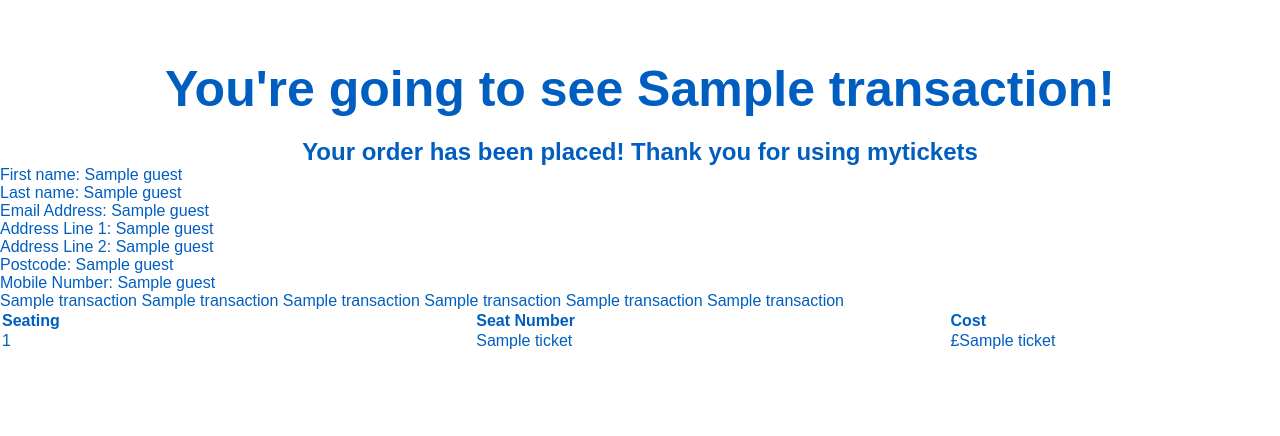
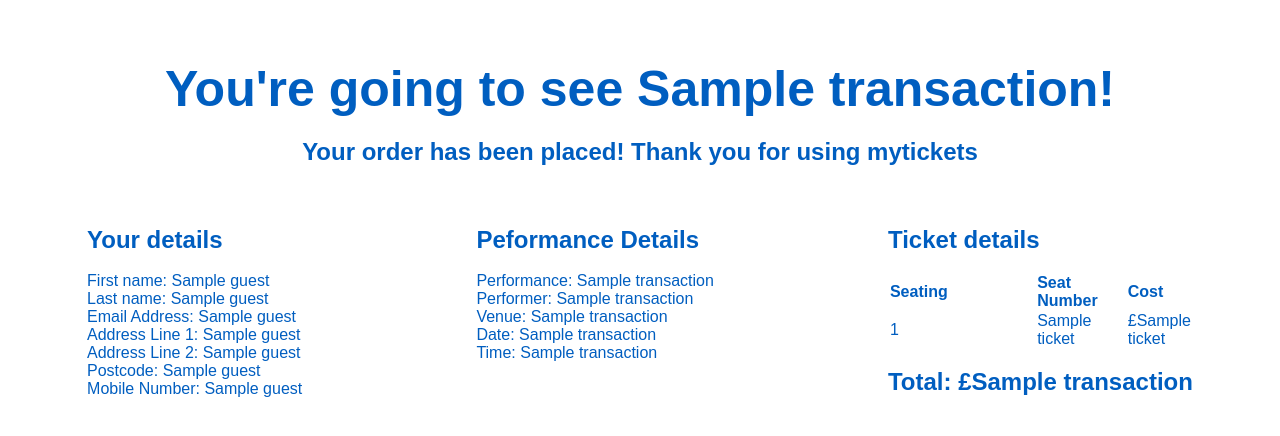
Before and after one commit to William-Eddy/myTickets, a Flask app: template templates/orderConfirmed.html in a window 1280 px wide. Shown: the part 135-571 px from the top of the page. Run offline with Flask 2, Linux system fonts and the light colour scheme; the template is opened without the code that fills it: most values are stand-ins (such as "Sample title", 1, 10 or a date in 2020).

Commit message:
order confirmation styled

```diff
--- a/static/css/theme.css
+++ b/static/css/theme.css
@@ -367,3 +367,9 @@ form h2{
   font-size: 50px;
   padding-bottom: 20px;
 }
+
+.orderConfirmedDetails{
+  display: flex;
+  justify-content:space-around;
+  margin-top: 60px;
+}
--- a/templates/guestInfo.html
+++ b/templates/guestInfo.html
@@ -1,3 +1,4 @@
+
 First name: {{guestData[1]}}<br>
 Last name: {{guestData[2]}}<br>
 Email Address: {{guestData[3]}}<br>
--- a/templates/orderConfirmed.html
+++ b/templates/orderConfirmed.html
@@ -8,16 +8,25 @@
   <h2>Your order has been placed! Thank you for using mytickets</h2>
 </div>
 
+<div class="orderConfirmedDetails">
+
+  <div>
+    <h2>Your details</h2><br>
     {% include "guestInfo.html" %}
-
-{{transactionData[0]}}
-{{transactionData[1]}}
-{{transactionData[2]}}
-{{transactionData[3]}}
-{{transactionData[4]}}
-{{transactionData[5]}}
+  </div>
 
 
+  <div>
+    <h2>Peformance Details</h2><br>
+    Performance: {{transactionData[1]}}<br>
+    Performer: {{transactionData[2]}}<br>
+    Venue: {{transactionData[3]}}<br>
+    Date: {{transactionData[4]}}<br>
+    Time: {{transactionData[5]}}<br>
+  </div>
+
+  <div>
+    <h2>Ticket details</h2>
     <table><br>
       <tr>
         <th>Seating</th>
@@ -26,11 +35,17 @@
       </tr>
       {% for ticket in ticketData %}
       <tr>
-    <td style="width:45%;">{{ticket[0]}}</td>
-    <td style="width:45%;">{{ticket[1]}}</td>
+        <td style="width:65%;">{{ticket[0]}}</td>
+        <td style="width:50%;">{{ticket[1]}}</td>
         <td style="width:24%;">£{{ticket[2]}}</td>
       </tr>
       {% endfor %}
     </table><br>
 
+    <h2>Total: £{{transactionData[6]}}</h2>
+  </div>
+
+</div>
+
+
 {% endblock %}
--- a/templates/standardPage.html
+++ b/templates/standardPage.html
@@ -1,4 +1,5 @@
 {% extends "base.html" %}
+
 
 {% block header %}
 {{ super() }}
```
Lines whose indentation alone changed are shown as unchanged.
